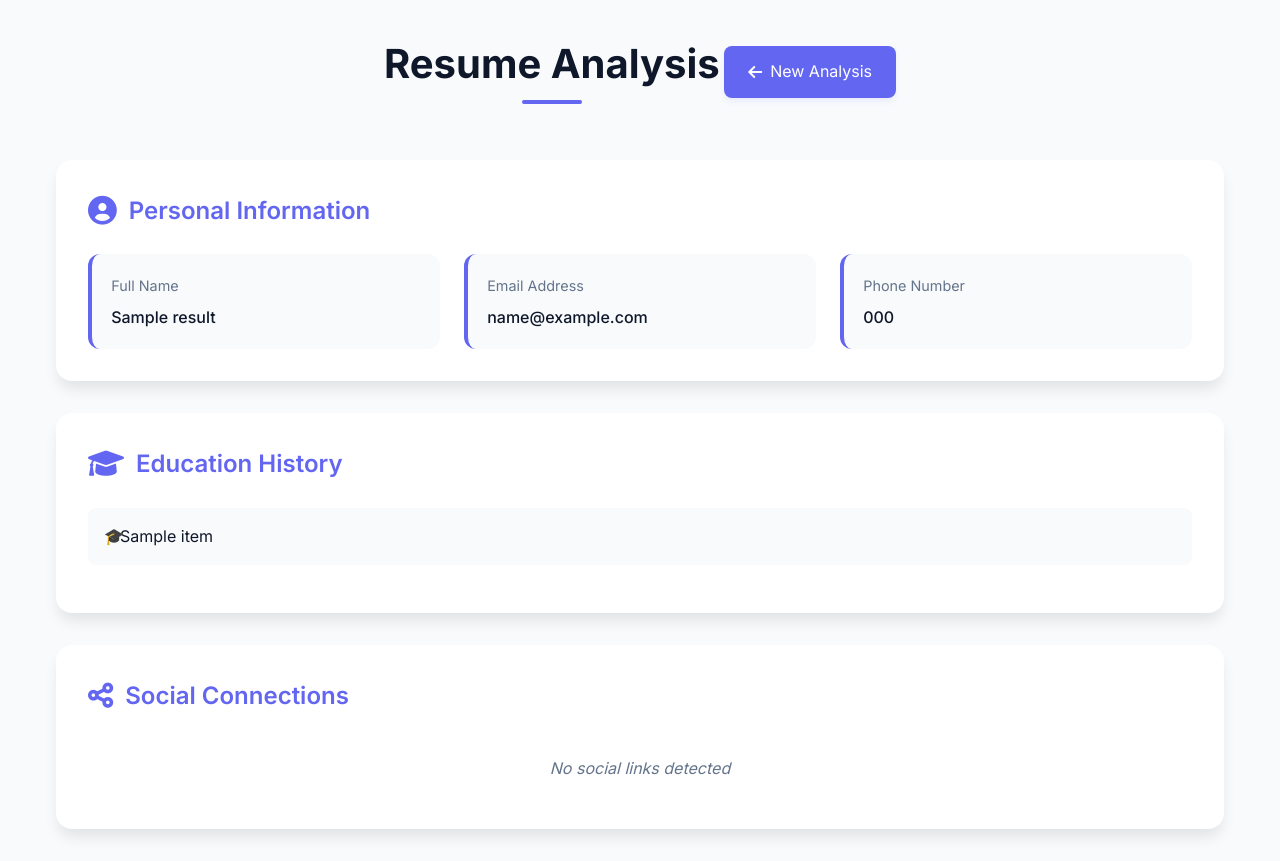
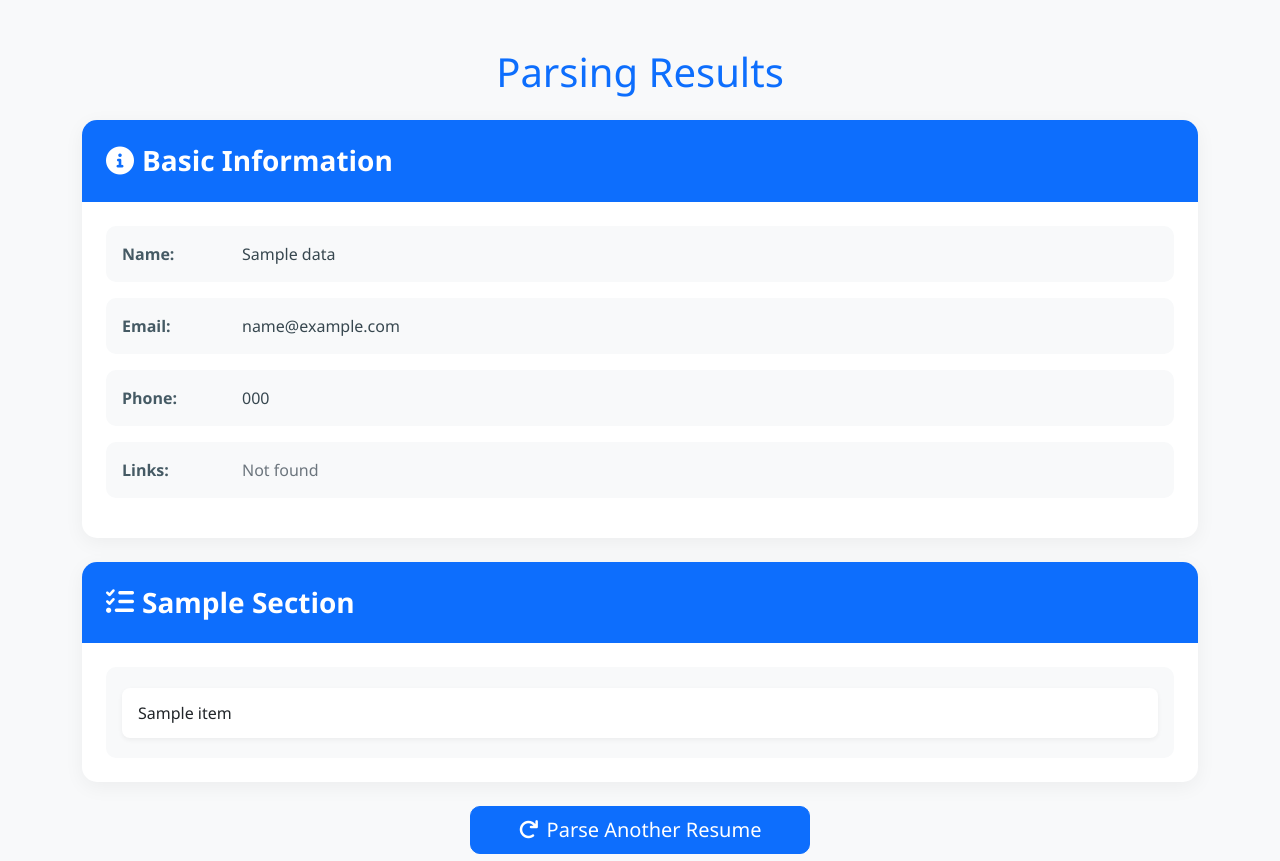
Before and after one commit to Michelin5/CV_Parser_Project, a Flask app: template templates/result.html in a window 1280 px wide. Run offline with Flask 3, Linux system fonts and the light colour scheme; the template is opened without the code that fills it: most values are stand-ins (such as "Sample title", 1, 10 or a date in 2020).

Commit message:
fixed site

```diff
--- a/app.py
+++ b/app.py
@@ -1,11 +1,11 @@
 import os
-from flask import Flask, render_template, request, redirect, url_for
+from flask import Flask, render_template, request, redirect
 from werkzeug.utils import secure_filename
 from pdfparser import CVParser
 
 app = Flask(__name__)
-app.config['UPLOAD_FOLDER'] = 'uploads'
-app.config['ALLOWED_EXTENSIONS'] = {'pdf'}
+app.config['UPLOAD_FOLDER'] = 'uploads/'
+app.config['ALLOWED_EXTENSIONS'] = {'pdf', 'docx', 'doc'}
 
 os.makedirs(app.config['UPLOAD_FOLDER'], exist_ok=True)
 
@@ -16,13 +16,12 @@ def allowed_file(filename):
 
 
 @app.route('/', methods=['GET', 'POST'])
-def upload_file():
+def index():
     if request.method == 'POST':
         if 'file' not in request.files:
             return redirect(request.url)
 
         file = request.files['file']
-
         if file.filename == '':
             return redirect(request.url)
 
@@ -31,14 +30,20 @@ def upload_file():
             filepath = os.path.join(app.config['UPLOAD_FOLDER'], filename)
             file.save(filepath)
 
-            parser = CVParser(filepath)
-            result = parser.parse()
+            try:
+                parser = CVParser(filepath)
+                result = parser.parse()
+            except Exception as e:
+                return f"Error processing file: {str(e)}"
 
-            os.remove(filepath)
+            try:
+                os.remove(filepath)
+            except:
+                pass
 
-            return render_template('result.html', result=result)
+            return render_template('result.html', data=result)
 
-    return render_template('upload.html')
+    return render_template('index.html')
 
 
 if __name__ == '__main__':
--- a/templates/result.html
+++ b/templates/result.html
@@ -3,283 +3,76 @@
 <head>
     <meta charset="UTF-8">
     <meta name="viewport" content="width=device-width, initial-scale=1.0">
-    <title>Resume Analysis Results</title>
-    <link href="https://fonts.googleapis.com/css2?family=Inter:wght@300;400;500;600;700&display=swap" rel="stylesheet">
+    <title>Parsing Results</title>
+    <link href="https://cdn.jsdelivr.net/npm/bootstrap@5.1.3/dist/css/bootstrap.min.css" rel="stylesheet">
     <link rel="stylesheet" href="https://cdnjs.cloudflare.com/ajax/libs/font-awesome/6.0.0/css/all.min.css">
-    <style>
-        :root {
-            --primary: #6366f1;
-            --primary-hover: #4f46e5;
-            --background: #f8fafc;
-            --surface: #ffffff;
-            --text-primary: #0f172a;
-            --text-secondary: #64748b;
-        }
-
-        * {
-            margin: 0;
-            padding: 0;
-            box-sizing: border-box;
-        }
-
-        body {
-            font-family: 'Inter', sans-serif;
-            background-color: var(--background);
-            color: var(--text-primary);
-            line-height: 1.6;
-        }
-
-        .container {
-            max-width: 1200px;
-            margin: 2rem auto;
-            padding: 0 1rem;
-        }
-
-        .header {
-            text-align: center;
-            margin-bottom: 3rem;
-        }
-
-        .title {
-            font-size: 2.5rem;
-            font-weight: 700;
-            color: var(--text-primary);
-            margin-bottom: 1rem;
-            position: relative;
-            display: inline-block;
-        }
-
-        .title::after {
-            content: '';
-            position: absolute;
-            bottom: -8px;
-            left: 50%;
-            transform: translateX(-50%);
-            width: 60px;
-            height: 4px;
-            background: var(--primary);
-            border-radius: 2px;
-        }
-
-        .back-btn {
-            display: inline-flex;
-            align-items: center;
-            padding: 0.8rem 1.5rem;
-            background: var(--primary);
-            color: white;
-            border-radius: 8px;
-            text-decoration: none;
-            transition: all 0.3s ease;
-            box-shadow: 0 4px 6px -1px rgba(99, 102, 241, 0.1);
-        }
-
-        .back-btn:hover {
-            background: var(--primary-hover);
-            transform: translateY(-2px);
-            box-shadow: 0 10px 15px -3px rgba(99, 102, 241, 0.1);
-        }
-
-        .back-btn i {
-            margin-right: 8px;
-        }
-
-        .card {
-            background: var(--surface);
-            border-radius: 16px;
-            padding: 2rem;
-            margin-bottom: 2rem;
-            box-shadow: 0 10px 15px -3px rgba(0, 0, 0, 0.1);
-            transition: transform 0.3s ease;
-        }
-
-        .card:hover {
-            transform: translateY(-5px);
-        }
-
-        .card-title {
-            font-size: 1.5rem;
-            font-weight: 600;
-            margin-bottom: 1.5rem;
-            display: flex;
-            align-items: center;
-            color: var(--primary);
-        }
-
-        .card-title i {
-            margin-right: 12px;
-            font-size: 1.2em;
-        }
-
-        .info-grid {
-            display: grid;
-            grid-template-columns: repeat(auto-fit, minmax(250px, 1fr));
-            gap: 1.5rem;
-        }
-
-        .info-item {
-            padding: 1.2rem;
-            background: var(--background);
-            border-radius: 12px;
-            border-left: 4px solid var(--primary);
-        }
-
-        .info-label {
-            font-size: 0.9rem;
-            color: var(--text-secondary);
-            margin-bottom: 0.5rem;
-        }
-
-        .info-value {
-            font-weight: 500;
-            color: var(--text-primary);
-        }
-
-        .social-links {
-            display: flex;
-            flex-wrap: wrap;
-            gap: 1rem;
-        }
-
-        .social-link {
-            display: flex;
-            align-items: center;
-            padding: 0.8rem 1.2rem;
-            background: var(--background);
-            border-radius: 8px;
-            text-decoration: none;
-            color: var(--text-primary);
-            transition: all 0.3s ease;
-        }
-
-        .social-link:hover {
-            background: var(--primary);
-            color: white;
-            transform: translateY(-2px);
-        }
-
-        .social-link i {
-            margin-right: 8px;
-            font-size: 1.2em;
-        }
-
-        .education-list {
-            list-style: none;
-        }
-
-        .education-item {
-            padding: 1rem;
-            background: var(--background);
-            margin-bottom: 1rem;
-            border-radius: 8px;
-            position: relative;
-            padding-left: 2rem;
-        }
-
-        .education-item::before {
-            content: '🎓';
-            position: absolute;
-            left: 1rem;
-            top: 50%;
-            transform: translateY(-50%);
-        }
-
-        .not-found {
-            color: var(--text-secondary);
-            font-style: italic;
-            padding: 1rem;
-            text-align: center;
-        }
-
-        @media (max-width: 768px) {
-            .container {
-                margin: 1rem auto;
-            }
-
-            .title {
-                font-size: 2rem;
-            }
-
-            .card {
-                padding: 1.5rem;
-            }
-        }
-    </style>
+    <link rel="stylesheet" href="{{ url_for('static', filename='style.css') }}">
 </head>
 <body>
-    <div class="container">
-        <div class="header">
-            <h1 class="title">Resume Analysis</h1>
-            <a href="/" class="back-btn">
-                <i class="fas fa-arrow-left"></i>
-                New Analysis
-            </a>
-        </div>
+    <div class="container mt-5">
+        <h1 class="mb-4 text-center text-primary">Parsing Results</h1>
 
-        <div class="card">
-            <h2 class="card-title">
-                <i class="fas fa-user-circle"></i>
-                Personal Information
-            </h2>
-            <div class="info-grid">
+        <!-- Basic Info Section -->
+        <div class="info-card mb-4">
+            <div class="card-header bg-primary">
+                <h3><i class="fas fa-info-circle me-2"></i>Basic Information</h3>
+            </div>
+            <div class="card-content">
                 <div class="info-item">
-                    <div class="info-label">Full Name</div>
-                    <div class="info-value">{{ result.Name if result.Name else 'Not available' }}</div>
+                    <span class="info-label">Name:</span>
+                    <span class="info-value">{{ data.get('Name', 'Not found') }}</span>
                 </div>
                 <div class="info-item">
-                    <div class="info-label">Email Address</div>
-                    <div class="info-value">{{ result.Email if result.Email else 'Not available' }}</div>
+                    <span class="info-label">Email:</span>
+                    <span class="info-value">{{ data.get('Email', 'Not found') }}</span>
                 </div>
                 <div class="info-item">
-                    <div class="info-label">Phone Number</div>
-                    <div class="info-value">{{ result.Phone if result.Phone else 'Not available' }}</div>
+                    <span class="info-label">Phone:</span>
+                    <span class="info-value">{{ data.get('Phone', 'Not found') }}</span>
+                </div>
+                <div class="info-item">
+                    <span class="info-label">Links:</span>
+                    <div class="info-links">
+                        {% if data.get('Relevant links') %}
+                            {% for link in data['Relevant links'] %}
+                                <a href="{{ link }}" target="_blank" class="link-item">
+                                    <i class="fas fa-external-link-alt me-2"></i>{{ link }}
+                                </a>
+                            {% endfor %}
+                        {% else %}
+                            <span class="text-muted">Not found</span>
+                        {% endif %}
+                    </div>
                 </div>
             </div>
         </div>
 
-        <!-- Education Card -->
-        <div class="card">
-            <h2 class="card-title">
-                <i class="fas fa-graduation-cap"></i>
-                Education History
-            </h2>
-            {% if result.Education %}
-                <ul class="education-list">
-                    {% for item in result.Education %}
-                        <li class="education-item">{{ item }}</li>
-                    {% endfor %}
-                </ul>
-            {% else %}
-                <div class="not-found">No education information found</div>
-            {% endif %}
-        </div>
+        <!-- Entities Sections -->
+        {% if data.get('Entities') %}
+            {% for section, content in data['Entities'].items() %}
+                <div class="info-card mb-4">
+                    <div class="card-header bg-{{ loop.cycle('primary', 'secondary', 'success', 'info', 'warning') }}">
+                        <h3><i class="fas fa-{{ 'briefcase' if section == 'experience' else 'graduation-cap' if section == 'education' else 'code' if section == 'skills' else 'tasks' }} me-2"></i>{{ section|title }}</h3>
+                    </div>
+                    <div class="card-content">
+                        {% if content %}
+                            <div class="section-content">
+                                {% for item in content %}
+                                    <div class="content-item">{{ item }}</div>
+                                {% endfor %}
+                            </div>
+                        {% else %}
+                            <div class="text-muted p-3">No information found</div>
+                        {% endif %}
+                    </div>
+                </div>
+            {% endfor %}
+        {% endif %}
 
-        <div class="card">
-            <h2 class="card-title">
-                <i class="fas fa-share-alt"></i>
-                Social Connections
-            </h2>
-            {% if result['Social Links'] %}
-                <div class="social-links">
-                    {% for platform, link in result['Social Links'].items() %}
-                        <a href="{{ link }}" class="social-link" target="_blank">
-                            {% if platform == 'LinkedIn' %}
-                                <i class="fab fa-linkedin"></i>
-                            {% elif platform == 'GitHub' %}
-                                <i class="fab fa-github"></i>
-                            {% elif platform == 'Twitter' %}
-                                <i class="fab fa-twitter"></i>
-                            {% elif platform == 'Facebook' %}
-                                <i class="fab fa-facebook"></i>
-                            {% else %}
-                                <i class="fas fa-globe"></i>
-                            {% endif %}
-                            {{ platform }}
-                        </a>
-                    {% endfor %}
-                </div>
-            {% else %}
-                <div class="not-found">No social links detected</div>
-            {% endif %}
+        <div class="text-center mt-4">
+            <a href="{{ url_for('index') }}" class="btn btn-primary btn-lg px-5">
+                <i class="fas fa-redo me-2"></i>Parse Another Resume
+            </a>
         </div>
     </div>
 </body>
```
Also changed, not shown: pdfparser.py (+0 -25 lines), templates/index.html (added, +41 -0 lines).
